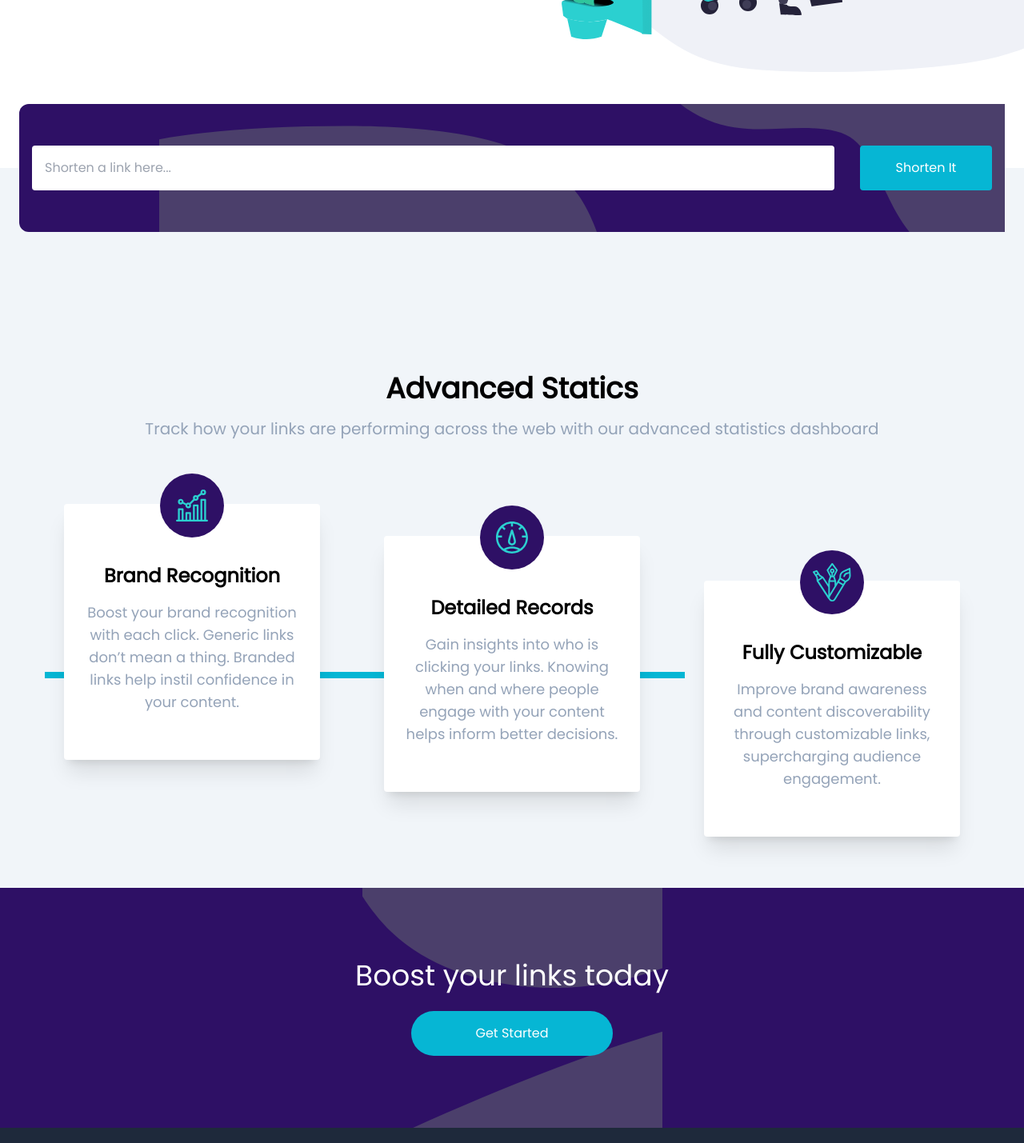
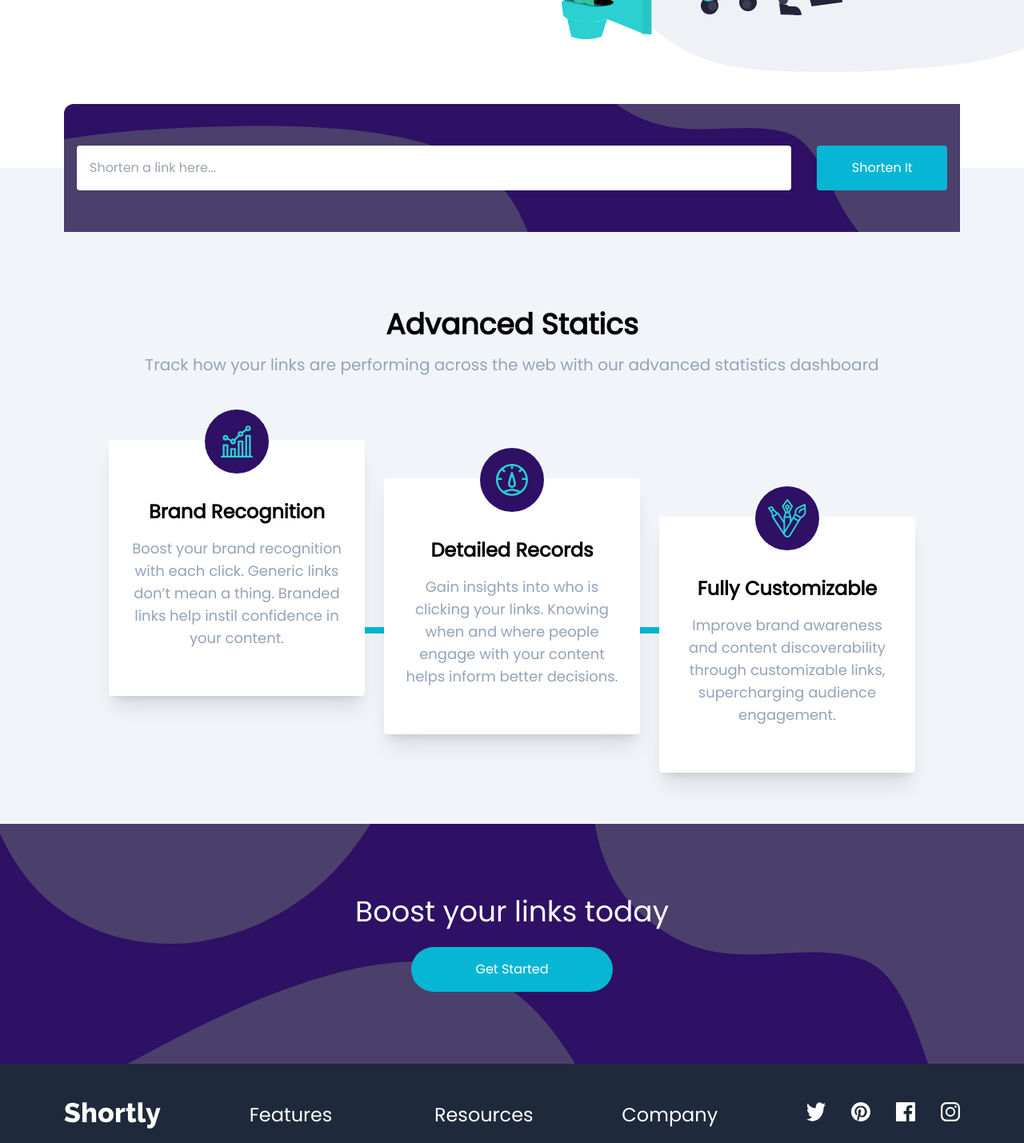
Before and after one commit to JulianOviedo/url-shortly, a React (Vite) app: page / in a window 1280 px wide. Shown: the part 520-1949 px from the top of the page at 80% size. Built offline with nearby package versions, Linux system fonts and the light colour scheme.

Commit message:
last changes for desktop design

```diff
--- a/src/App.tsx
+++ b/src/App.tsx
@@ -62,10 +62,10 @@ function App () {
           </div>
         </section>
 
-        <section className='relative flex flex-col justify-center items-center p-4 mt-10 bg-violet-950 rounded-xl mx-6 h-40 gap-4'>
+        <section className='relative flex flex-col justify-center items-center p-4 mt-10 bg-violet-950 rounded-xl mx-6 h-40 gap-4 lg:mx-20'>
 
           <img className='absolute top-0 right-0 md:hidden' src='/icons/bg-shorten-mobile.svg' alt='stain' />
-          <img className='absolute top-0 right-0 h-full hidden md:flex' src='/icons/bg-shorten-desktop.svg' alt='stain' />
+          <img className='absolute top-0 right-0 h-full hidden md:flex w-full' src='/icons/bg-shorten-desktop.svg' alt='stain' />
 
           <div className='z-10 md:w-full md:flex md:flex-row md:gap-8 md:items-center'>
             <input ref={inputRef} className='rounded p-4 w-full mb-2 md:mb-0' type='text' placeholder='Shorten a link here...' />
@@ -79,12 +79,12 @@ function App () {
           {(shortUrls.length > 0) &&
             <ShortUrlModal responseApi={shortUrls} />}
 
-          <section className='my-20 md:mx-44 md:my-32 lg:my-44'>
+          <section className='my-20 md:mx-44 md:my-32 lg:mb-44 lg:my-24'>
             <h1 className='font-black text-4xl text-center'>Advanced Statics</h1>
             <p className='text-center text-xl mt-4 text-slate-400'>Track how your links are performing across the web with our advanced statistics dashboard</p>
           </section>
 
-          <section className='flex flex-col gap-20 lg:flex-row lg:justify-center'>
+          <section className='flex flex-col gap-20 lg:flex-row lg:justify-center lg:gap-6'>
             <div className='lg:-mt-24'>
               <BenefitCard
                 title='Brand Recognition'
@@ -92,10 +92,10 @@ function App () {
                 image='/icons/icon-brand-recognition.svg'
               />
             </div>
-            <div className='absolute top-[50%] left-[49.8%] lg:top-[70%] lg:left-14 -z-10'>
+            <div className='absolute top-[30%] left-[49.8%] lg:top-[70%] lg:left-[20%] -z-10 xl:ml-[5%] md:lg-[500px]'>
               <div className='h-[800px] w-2 lg:h-2 lg:w-[800px] bg-cyan-500 absolute -z-10' />
             </div>
-            <div className='lg:-mt-14'>
+            <div className='lg:-mt-12'>
               <BenefitCard
                 title='Detailed Records'
                 description='Gain insights into who is clicking your links. Knowing when and where people engage with your content helps inform better decisions.'
--- a/src/components/FooterLinks.tsx
+++ b/src/components/FooterLinks.tsx
@@ -19,8 +19,8 @@ export const FooterLinks = () => {
   const socialMediaPaths = ['/icons/icon-twitter.svg', '/icons/icon-pinterest.svg', '/icons/icon-facebook.svg', '/icons/icon-instagram.svg']
 
   return (
-    <div className='bg-slate-800 flex flex-col justify-center items-center text-center'>
-      <div className='p-10'>
+    <div className='bg-slate-800 flex flex-col justify-center items-center text-center md:flex-row md:gap-16 md:py-8 md:items-start md:text-start md:justify-between md:px-20'>
+      <div className='p-10 md:py-4 md:p-0'>
         <Logo color='white' />
       </div>
       {links.map((section) => {
@@ -35,8 +35,7 @@ export const FooterLinks = () => {
           </div>
         )
       })}
-      <div />
-      <div className='m-8 flex flex-row gap-8'>
+      <div className='m-8 flex flex-row gap-8 md:m-0 md:my-4'>
         {socialMediaPaths.map(paths => {
           return (
             <img className='cursor-pointer' src={paths} alt={paths} key={paths} />
--- a/src/components/PreFooter.tsx
+++ b/src/components/PreFooter.tsx
@@ -1,7 +1,8 @@
 export const PreFooter = () => {
   return (
-    <div className='bg-violet-950 h-[300px] flex flex-col justify-center items-center'>
-      <img className='absolute z-10' src='/icons/bg-boost-mobile.svg' alt='pre-footer-img' />
+    <div className='bg-violet-950 h-[300px] flex flex-col justify-center items-center relative'>
+      <img className='absolute z-10 right-0 md:hidden' src='/icons/bg-boost-mobile.svg' alt='pre-footer-img' />
+      <img className='absolute top-0 right-0 h-full hidden md:flex w-full' src='/icons/bg-boost-desktop.svg' alt='pre-footer-img' />
       <h1 className='text-center text-white text-4xl z-20'>Boost your links today</h1>
       <div className='flex justify-center z-20'>
         <button className='bg-cyan-500 text-white p-4 px-20 rounded-full mt-6 cursor-pointer active:bg-cyan-200'>Get Started</button>
--- a/src/components/ShortUrlModal.tsx
+++ b/src/components/ShortUrlModal.tsx
@@ -40,7 +40,7 @@ export const ShortUrlModal = ({ responseApi }: ShortUrlModalProps) => {
           }
 
           return (
-            <div key={shortUrls.code} className='flex flex-col bg-slate-300 m-4 rounded p-2 md:m-6 overflow-scroll gap-2 justify-center items-center text-center z-10 md:flex-row md:justify-between md:px-4'>
+            <div key={shortUrls.code} className='flex flex-col bg-slate-300 m-4 rounded p-2 md:m-6 overflow-scroll gap-2 justify-center items-center text-center z-10 md:flex-row md:justify-between md:px-4 md:mx-20'>
               <span>
                 {shortUrls.original_link.length > 30
                   ? `${shortUrls.original_link.slice(0, 30)}...`
```
